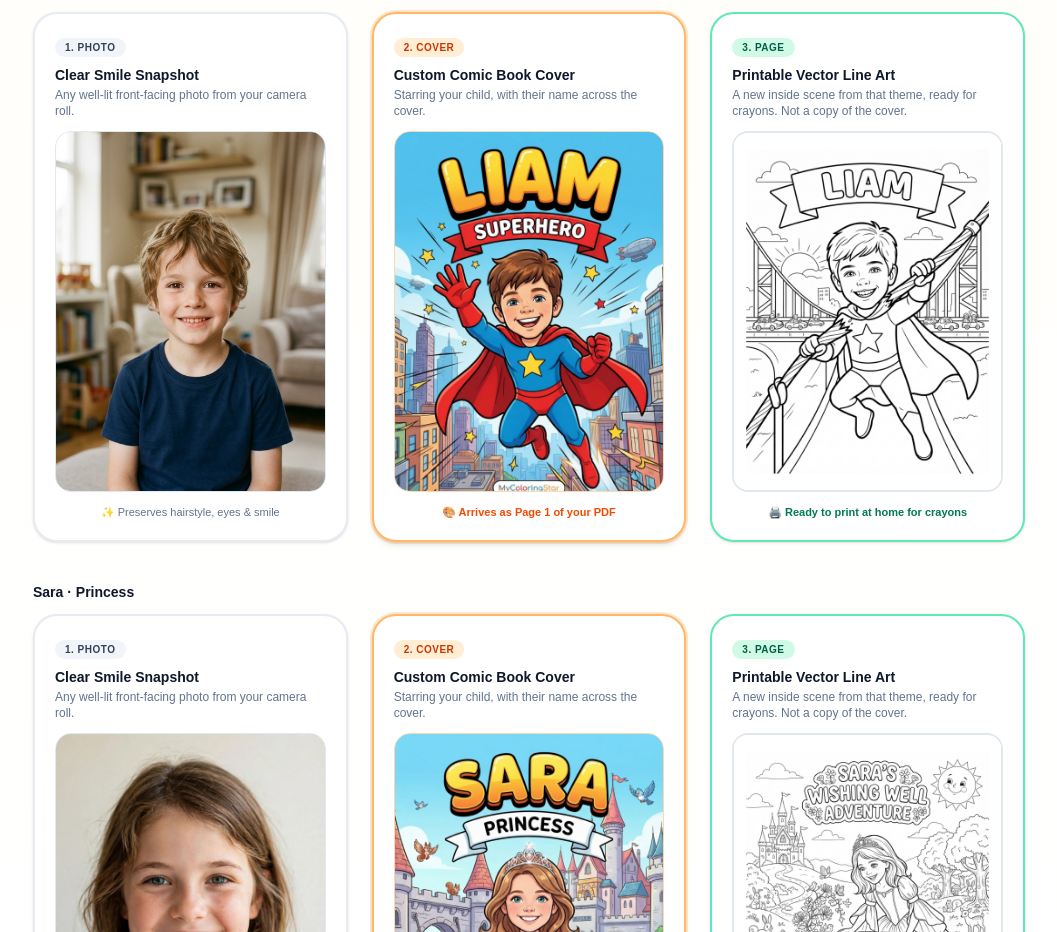
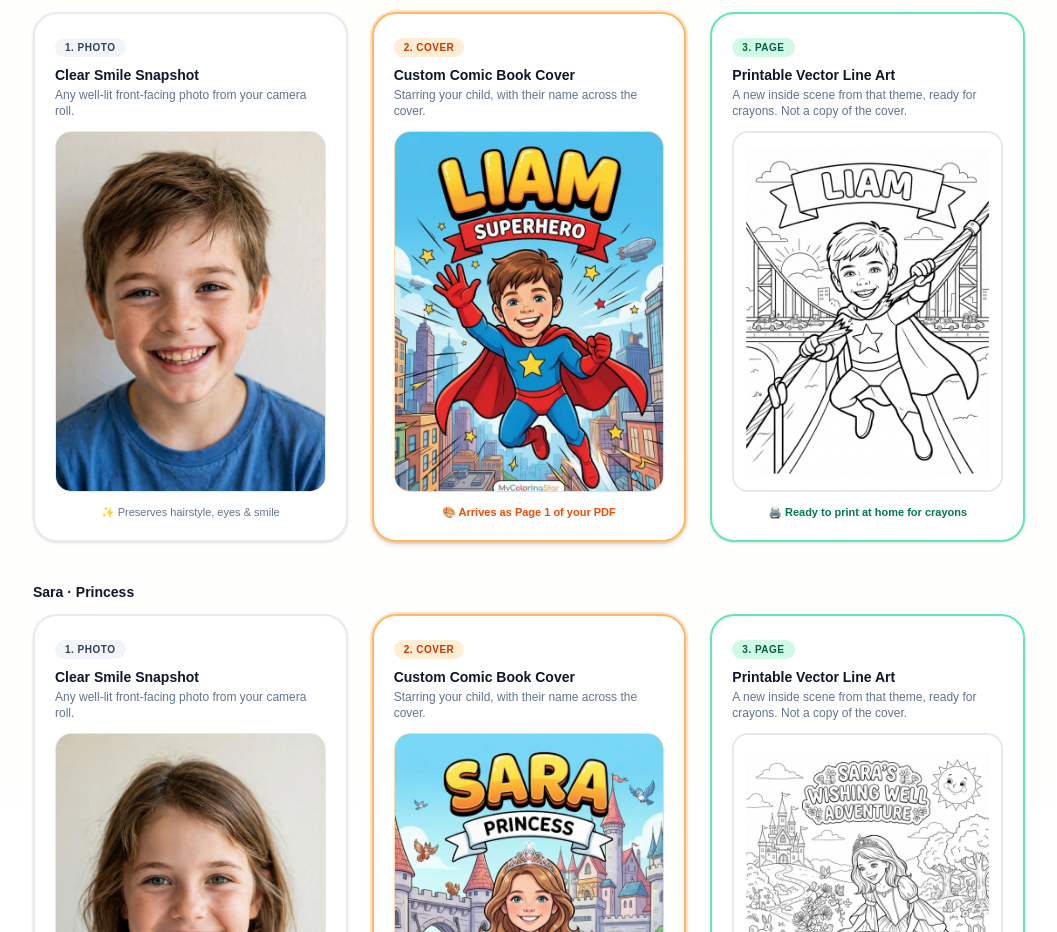
Before and after one commit to mensuraljaheshery-netizen/mycoloring-star, a Next.js app: page / in a window 1280 px wide. Shown: the part 1362-2294 px from the top of the page, without its empty margins (111-1168 px from the left). Built offline with nearby package versions, Linux system fonts and the light colour scheme; no server answers; the database is empty.

Commit message:
Use Liam's real photo in the Superhero example.

```diff
--- a/src/components/HomeExperience.tsx
+++ b/src/components/HomeExperience.tsx
@@ -512,7 +512,7 @@ export default function HomePage() {
             {
               name: 'Liam',
               theme: 'Superhero',
-              photo: '/sample-child-photo.png',
+              photo: '/sample-liam-photo.jpg',
               cover: '/sample-liam-cover.jpg',
               page: '/sample-liam-page.jpg'
             },
```
Also changed, not shown: public/sample-liam-photo.jpg (added).
